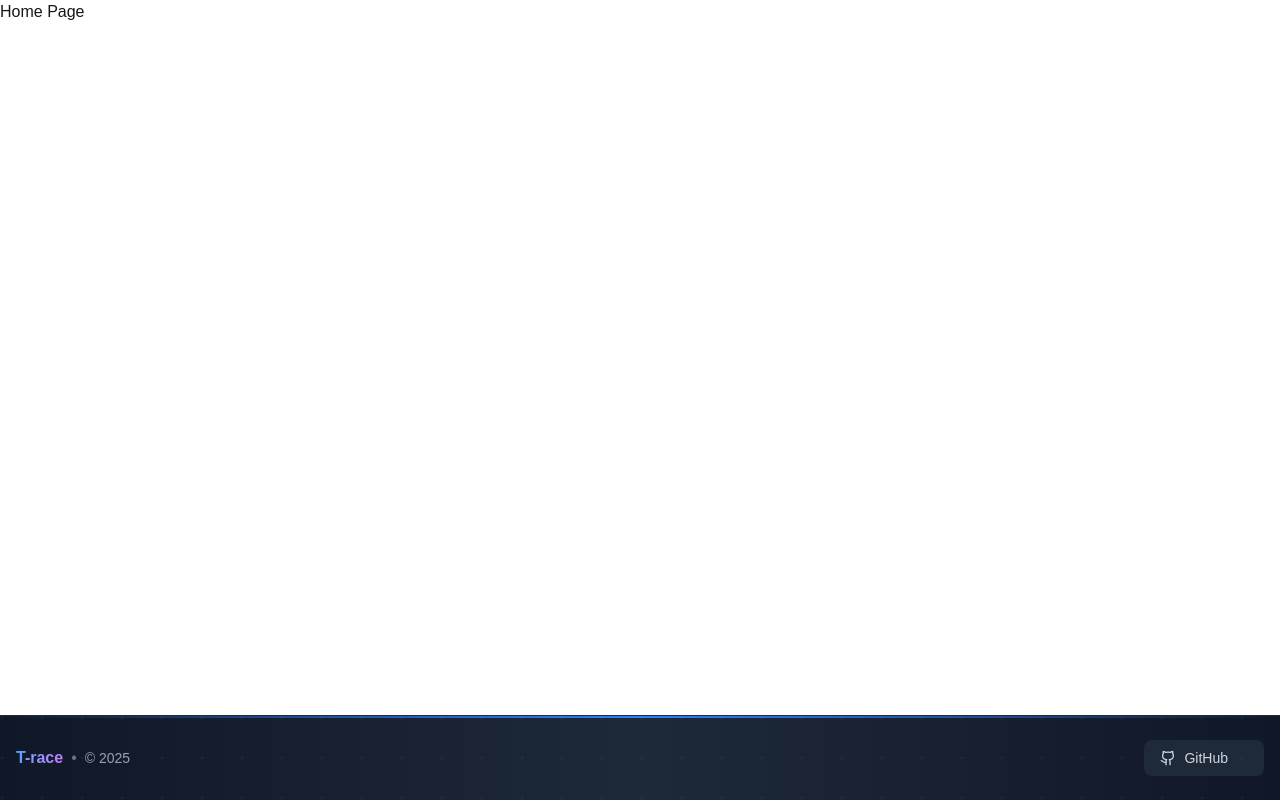
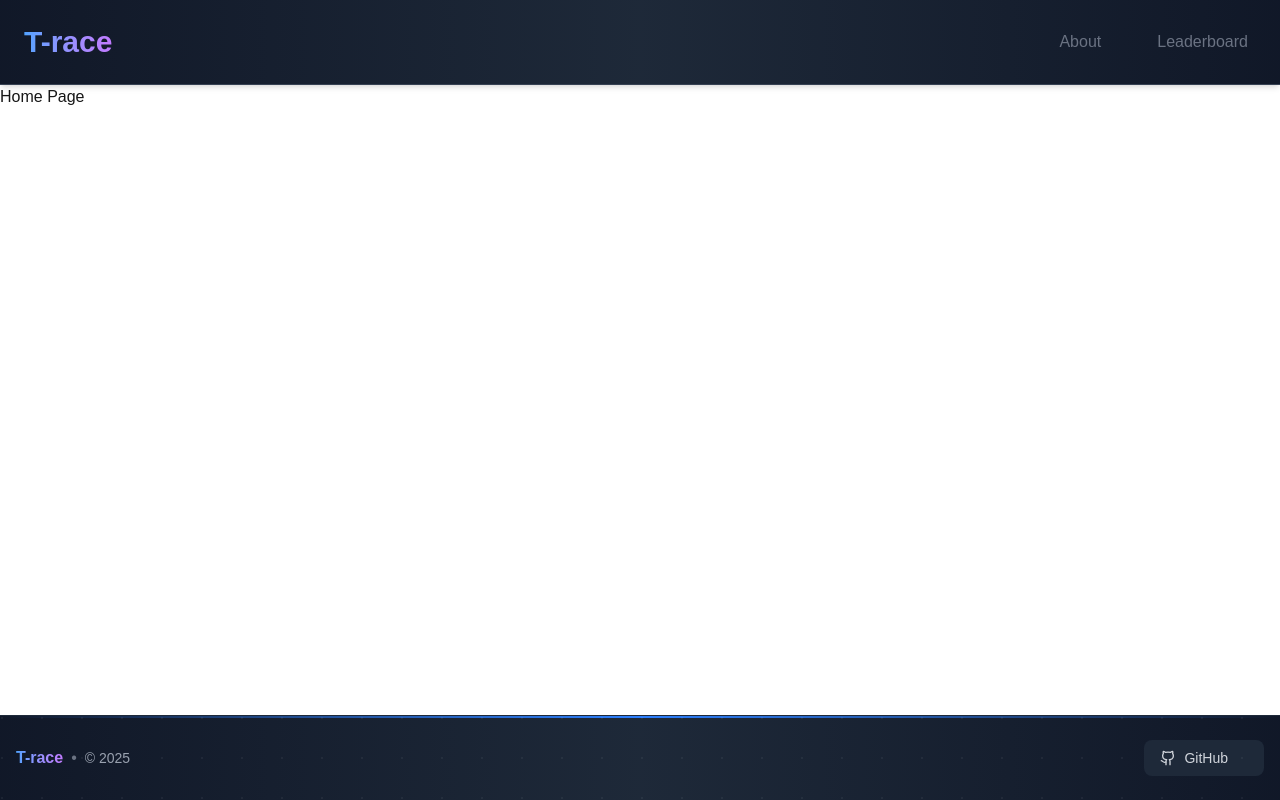
Before and after one commit to Ankit-raj-11/T-race, a Next.js app: page / in a window 1280 px wide. Built offline with nearby package versions, Linux system fonts and the light colour scheme.

Commit message:
Implement Header Component

```diff
--- /dev/null
+++ b/src/components/Header.js
@@ -0,0 +1,32 @@
+import React from "react";
+import Link from "next/link";
+
+export default function Header() {
+  return (
+    <header className="w-full border-b border-gray-700 bg-gradient-to-r from-gray-900 via-gray-800 to-gray-900 sticky top-0 z-50 shadow-md">
+      <div className="container mx-auto px-6 py-6 flex justify-between items-center">
+
+        <div className="flex items-center gap-3 font-bold text-white text-2xl md:text-3xl">
+          <span className="bg-gradient-to-r from-blue-400 to-purple-400 bg-clip-text text-transparent">
+            T-race
+          </span>
+        </div>
+
+        <nav className="flex items-center gap-10">
+          <Link
+            href="/about"
+            className="text-gray-500 hover:text-gray-200 transition-colors duration-300 px-2"
+          >
+            About
+          </Link>
+          <Link
+            href="/leaderboard"
+            className="text-gray-500 hover:text-gray-200 transition-colors duration-300 px-2"
+          >
+            Leaderboard
+          </Link>
+        </nav>
+      </div>
+    </header>
+  );
+}
--- a/src/pages/_app.js
+++ b/src/pages/_app.js
@@ -1,9 +1,11 @@
 import "@/styles/globals.css";
+import Header from "@/components/Header";
 import Footer from "@/components/Footer";
 
 export default function App({ Component, pageProps }) {
   return (
     <div className="min-h-screen flex flex-col">
+       <Header />
       <main className="flex-grow">
         <Component {...pageProps} />
       </main>
```
